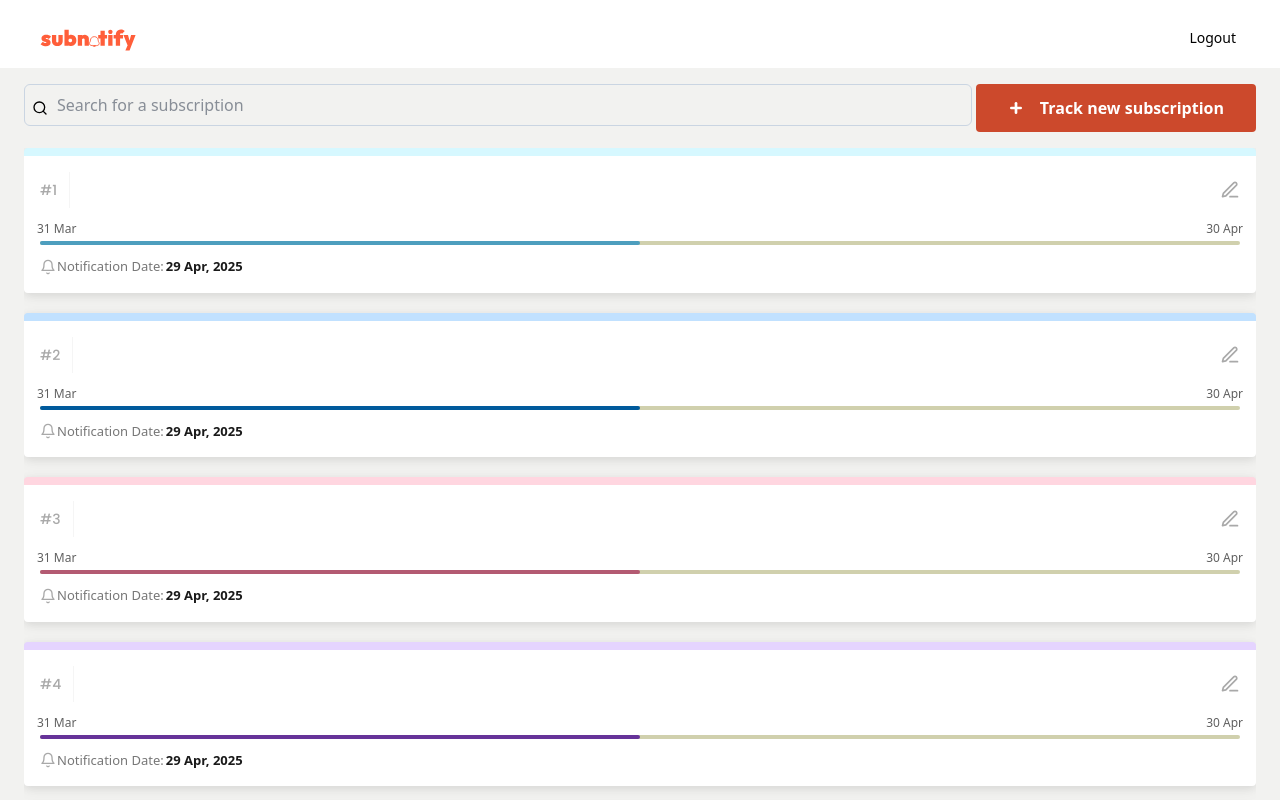
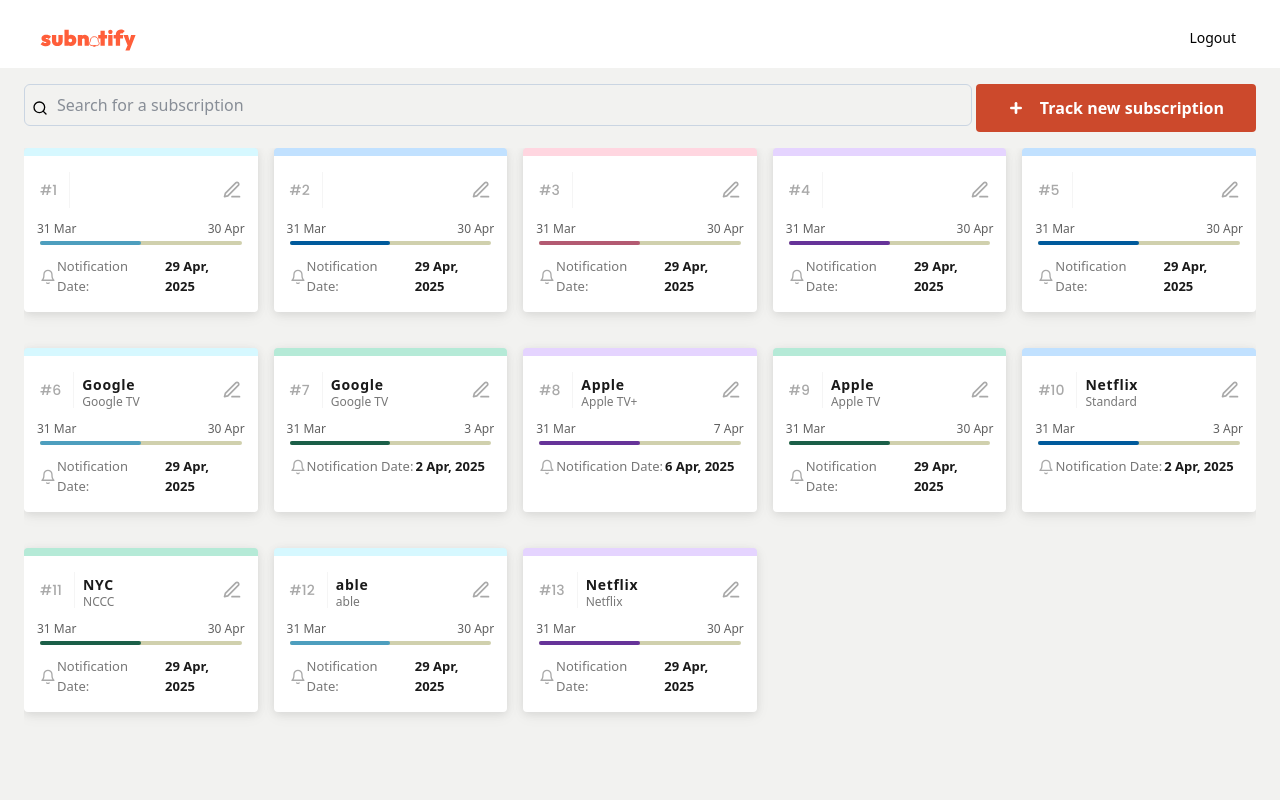
Before and after one commit to HayBeeCoder/subnotify, a Vue app: page /dashboard in a window 1280 px wide. Shown: the top 800 px of the page. Built offline with nearby package versions, Linux system fonts and the light colour scheme; no server answers.

Commit message:
[feature] provide ui when there no subscriptions added yet

```diff
--- a/src/components/DashboardCards/DashboardCards.vue
+++ b/src/components/DashboardCards/DashboardCards.vue
@@ -158,14 +158,24 @@ function generateRandomItem() {
 </script>
 
 <template>
-  <section>
+  <section class="my-2" >
     <!-- <span class="block text-[#FF5E3A] text-center w-32 h-32 mx-auto"
      v-if="status == PENDING"
       ><IconSpinner
     /></span> -->
+    <p v-if="!cards.length" class="italic text-center text-sm"> No subscriptions added yet!</p>
     <!-- <div v-if="status == SUCCESS"> -->
-    <div>
-      <ul class="overflow-x-hidden">
+    <div class="overflow-x-hidden max-w-full">
+      <ul  class="max-w-full grid gap-4
+              grid-cols-1
+              sm:grid-cols-2
+              md:grid-cols-3
+              lg:grid-cols-4
+              lg:grid-cols-4
+              xl:grid-cols-5
+
+              "
+              >
         <DashboardCard
           v-for="(item, key) in cards"
           :key="key"
```
